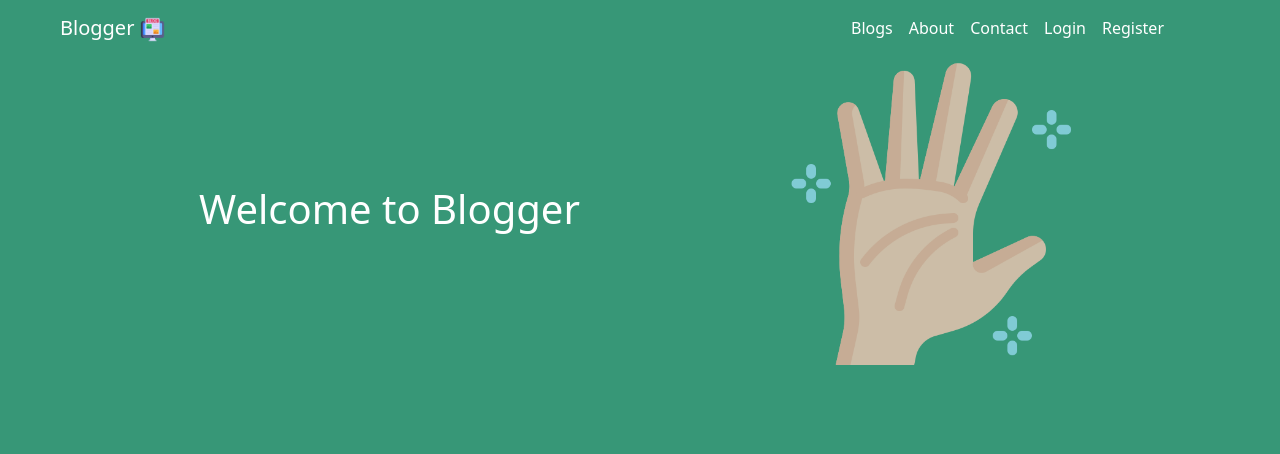
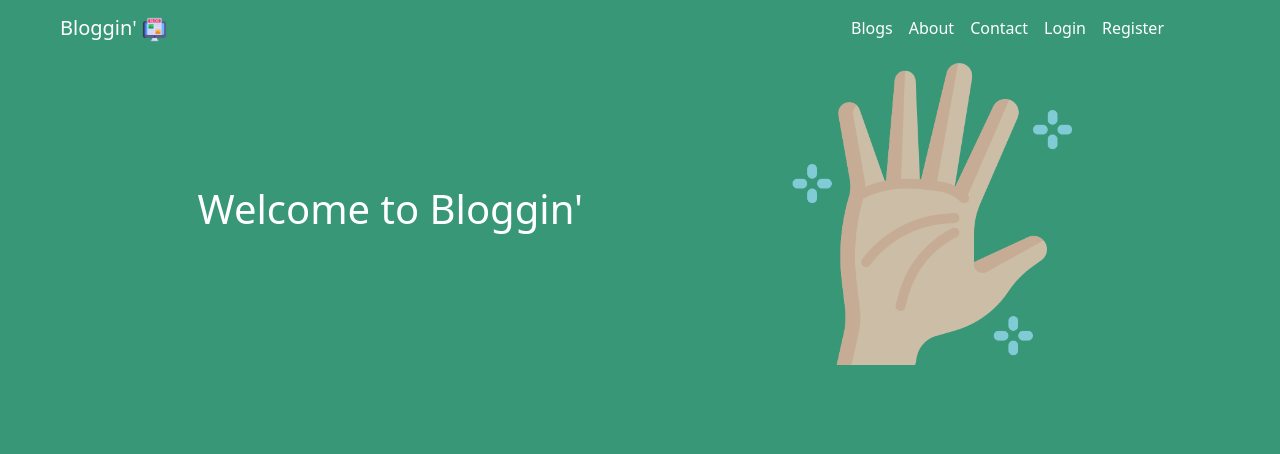
Before and after one commit to RyanZmu/Bloggin, a Flask app: page / in a window 1280 px wide. Shown: the top 454 px of the page. Run offline with Flask 3, Linux system fonts and the light colour scheme; data that the repository does not hold is empty; some libraries are stand-ins or nearby versions.

Commit message:
Update site name

```diff
--- a/templates/base.html
+++ b/templates/base.html
@@ -20,7 +20,7 @@
 <nav class="navbar navbar-expand-lg px-5">
   <div class="container-fluid">
     <a class="navbar-brand text-white" href="/">
-        Blogger
+        Bloggin'
         <img src="/static/images/blog.png" width="25vw" height="25vh" alt="blog">
     </a>
     <button class="navbar-toggler" type="button" data-bs-toggle="collapse" data-bs-target="#navbarNavDropdown" aria-controls="navbarNavDropdown" aria-expanded="false" aria-label="Toggle navigation">
--- a/templates/index.html
+++ b/templates/index.html
@@ -1,10 +1,10 @@
 {% extends "base.html" %}
-{% block title %}Blogger{% endblock %}
+{% block title %}Bloggin'{% endblock %}
 
 {% block content %}
 <div class="container-fluid d-flex justify-content-evenly align-items-center banner">
     <h1 style="color:white">
-        Welcome to Blogger
+        Welcome to Bloggin'
         {% if current_user.is_authenticated %}
         , {{ current_user.username }}!
         {% endif %}
```
Also changed, not shown: README.md.
